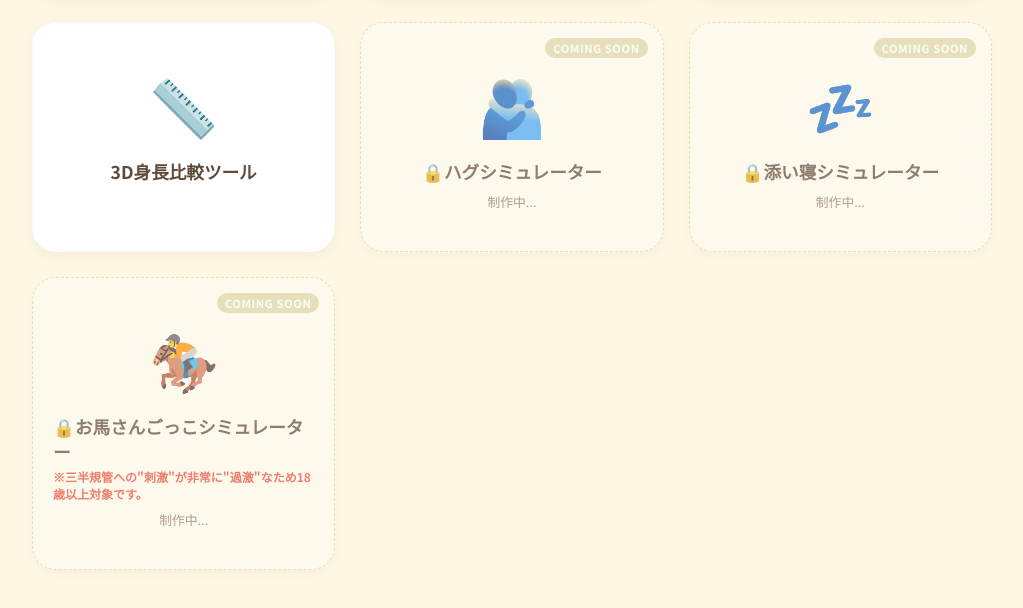
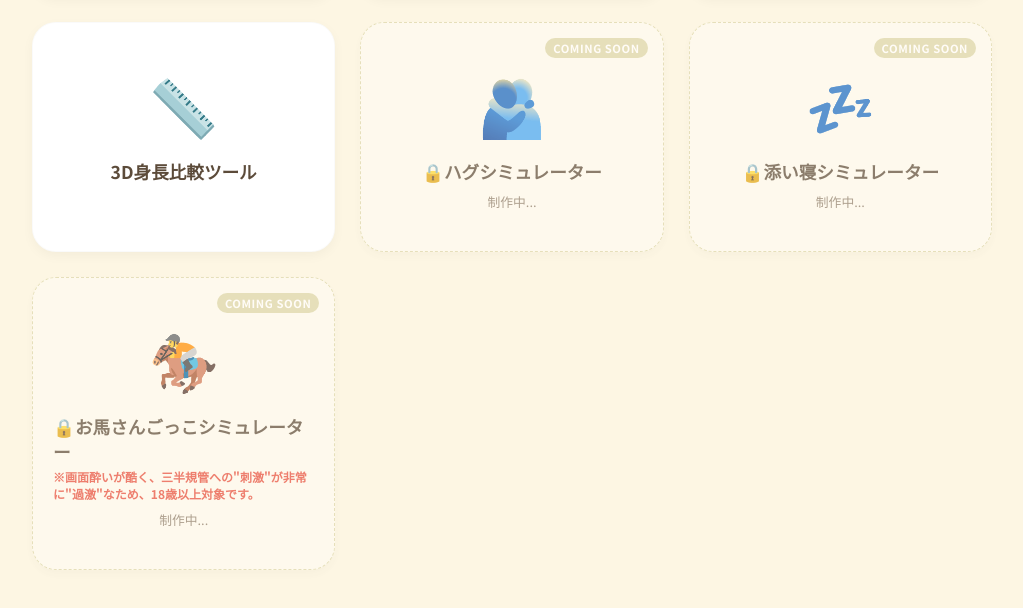
Before and after one commit to qwertyaz111/my-site-hub, a plain HTML site: page index.html in a window 1280 px wide. Shown: the part 789-1397 px from the top of the page, without its empty margins (128-1151 px from the left). Drawn offline with Linux system fonts and the light colour scheme.

Commit message:
Modify age restriction message in index.html
Updated warning text for age restriction.

```diff
--- a/index.html
+++ b/index.html
@@ -275,7 +275,7 @@
     <div class="card coming-soon">
         <div class="icon">🏇</div>
         <div class="title">🔒お馬さんごっこシミュレーター</div>
-        <div class="r18-text">※三半規管への"刺激"が非常に"過激"なため18歳以上対象です。</div>
+        <div class="r18-text">※画面酔いが酷く、三半規管への"刺激"が非常に"過激"なため、18歳以上対象です。</div>
         <div class="status-text">制作中...</div>
     </div>
 
```
